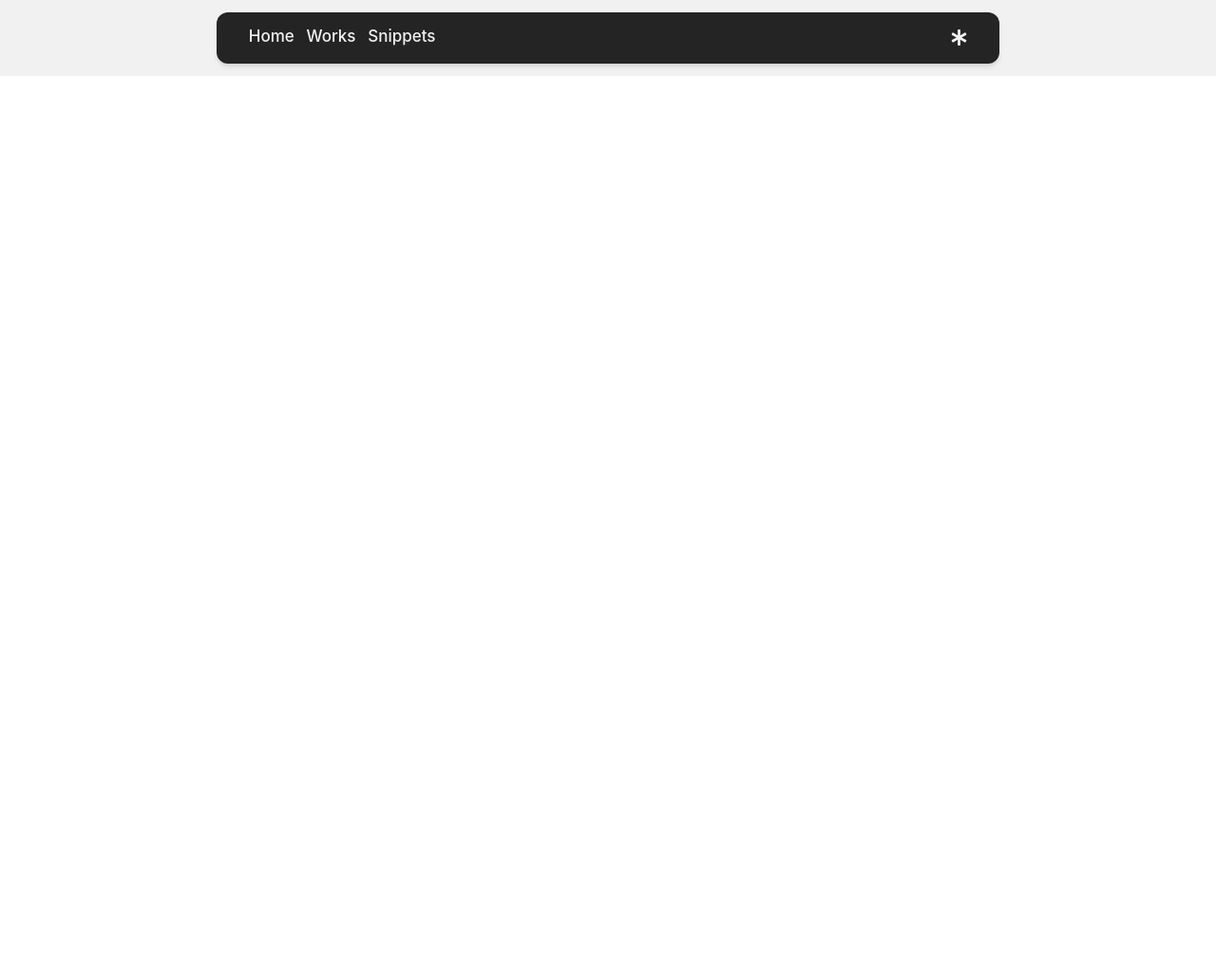
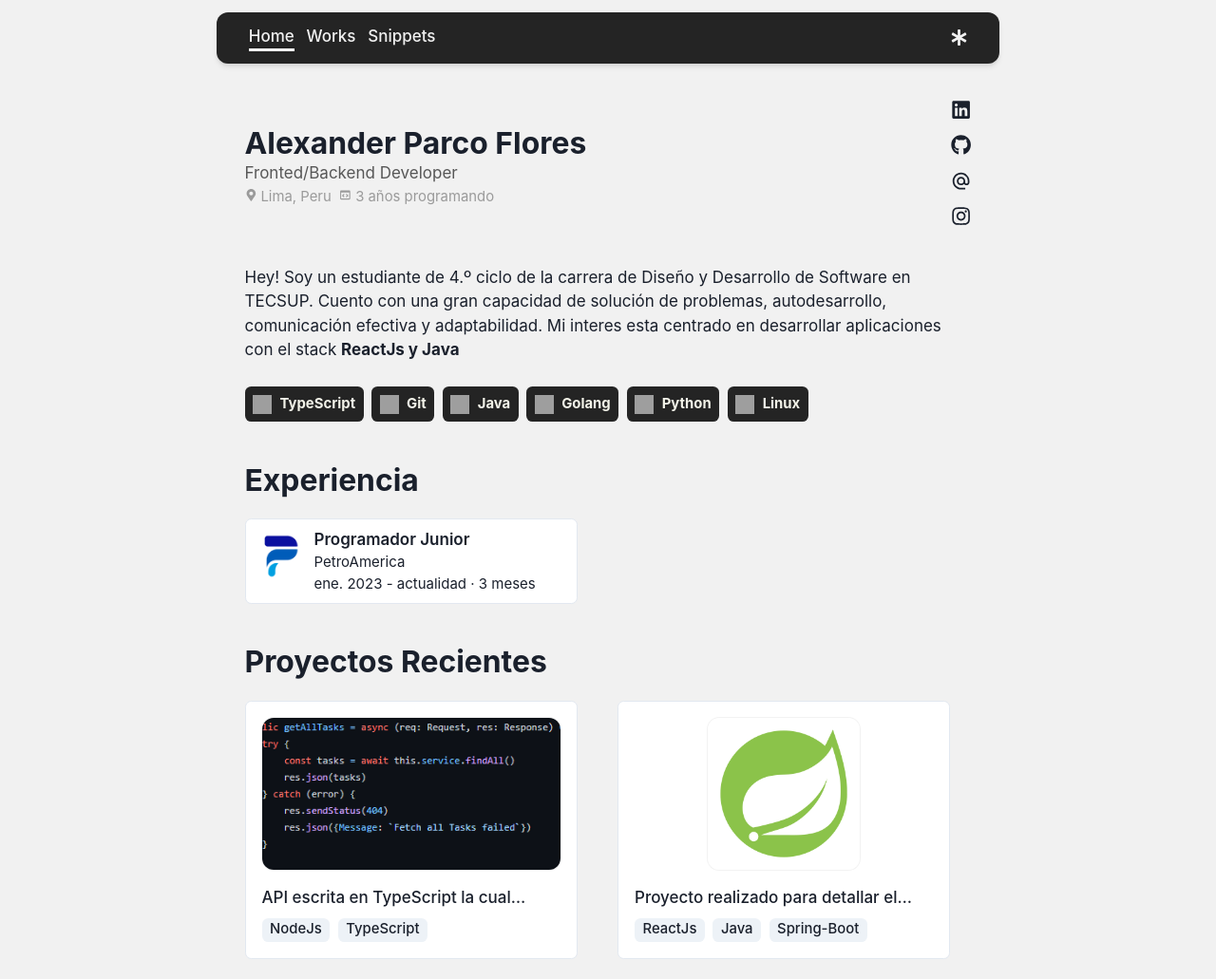
Before and after one commit to AlexParco/portfolio, a React (Vite) app: page /#/ in a window 1280 px wide. Before the commit this address had no page. Shown: the whole page at 95% size. Before the commit the page ends 800 px from the top, so only its background shows below. Built offline with nearby package versions, Linux system fonts and the light colour scheme; grey boxes are pictures that could not be loaded.

Commit message:
resolve: router 404

```diff
--- a/src/App.tsx
+++ b/src/App.tsx
@@ -17,17 +17,17 @@ function App() {
       <NavBar />
       <Routes>
         <Route
-          path="/portfolio/"
+          path="/"
           element={<Home />}
         />
-        <Route path='/portfolio/works' element={<WorkPage />} />
-        <Route path='/portfolio/snippets' element={<SnippetsPage />} />
+        <Route path='/works' element={<WorkPage />} />
+        <Route path='/snippets' element={<SnippetsPage />} />
         <Route
-          path="/portfolio/snippets/:title"
+          path="/snippets/:title"
           element={<SnippetDetail />}
         />
         <Route
-          path="/portfolio/works/:title"
+          path="/works/:title"
           element={<WorkDetail />}
         />
       </Routes>
--- a/src/components/NavBar.tsx
+++ b/src/components/NavBar.tsx
@@ -14,7 +14,7 @@ import { BiBorderBottom } from "react-icons/bi"
 
 const NavBar = () => {
   const href = useLocation().pathname.slice(1)
-  const links: string[] = ["portfolio/", "portfolio/works", "portfolio/snippets"]
+  const links: string[] = ["", "works", "snippets"]
   const slashs: string[] = ["Home", "Works", "Snippets"]
 
   return (
--- a/src/components/Work/Work.tsx
+++ b/src/components/Work/Work.tsx
@@ -19,7 +19,7 @@ const Work = ({ title, body, tags, _href, src, size }: Props) => {
   return (
     <Link
       as={NavLink}
-      to={`/portfolio/works/${title}`}
+      to={`/works/${title}`}
       _hover={{
         textDecoration: 'none',
         boxShadow: 'rgba(50, 50, 93, 0.25) 0px 2px 5px -1px, rgba(0, 0, 0, 0.3) 0px 1px 3px -1px',
--- a/src/components/snippet/snippet.tsx
+++ b/src/components/snippet/snippet.tsx
@@ -11,7 +11,7 @@ const Snippet = ({ title, date }: Props) => {
   return (
     <Link
       as={NavLink}
-      to={`/portfolio/snippets/${title}`}
+      to={`/snippets/${title}`}
       _hover={{
         textDecoration: 'none',
         boxShadow: 'rgba(50, 50, 93, 0.25) 0px 2px 5px -1px, rgba(0, 0, 0, 0.3) 0px 1px 3px -1px',
--- a/src/main.tsx
+++ b/src/main.tsx
@@ -3,11 +3,12 @@ import App from './App'
 import './index.css'
 import { ChakraProvider } from '@chakra-ui/react'
 import { BrowserRouter } from 'react-router-dom';
+import { HashRouter } from "react-router-dom";
 
 ReactDOM.createRoot(document.getElementById('root') as HTMLElement).render(
   <ChakraProvider>
-    <BrowserRouter>
+    <HashRouter>
       <App />
-    </BrowserRouter>
+    </HashRouter>
   </ChakraProvider>
 )
```
